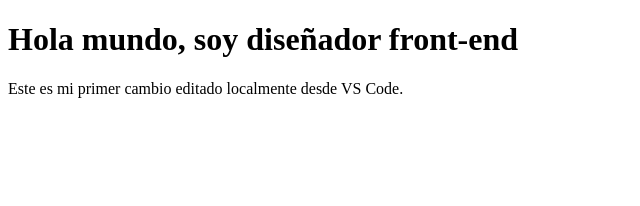
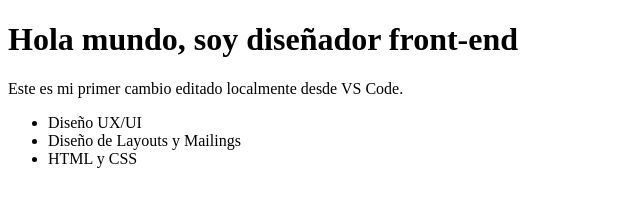
Before and after one commit to rodrigoaquijev/proyecto-1-, a plain HTML site: page index.html in a window 1280 px wide. Shown: the whole page, without its empty margins (0-640 px from the left). Drawn offline with Linux system fonts and the light colour scheme.

Commit message:
Agregar lista de habilidades

```diff
--- a/index.html
+++ b/index.html
@@ -7,5 +7,10 @@
 <body>
   <h1>Hola mundo, soy diseñador front-end</h1>
   <p>Este es mi primer cambio editado localmente desde VS Code.</p>
+  <ul>
+  <li>Diseño UX/UI</li>
+  <li>Diseño de Layouts y Mailings</li>
+  <li>HTML y CSS</li>
+</ul>
 </body>
 </html>
```
